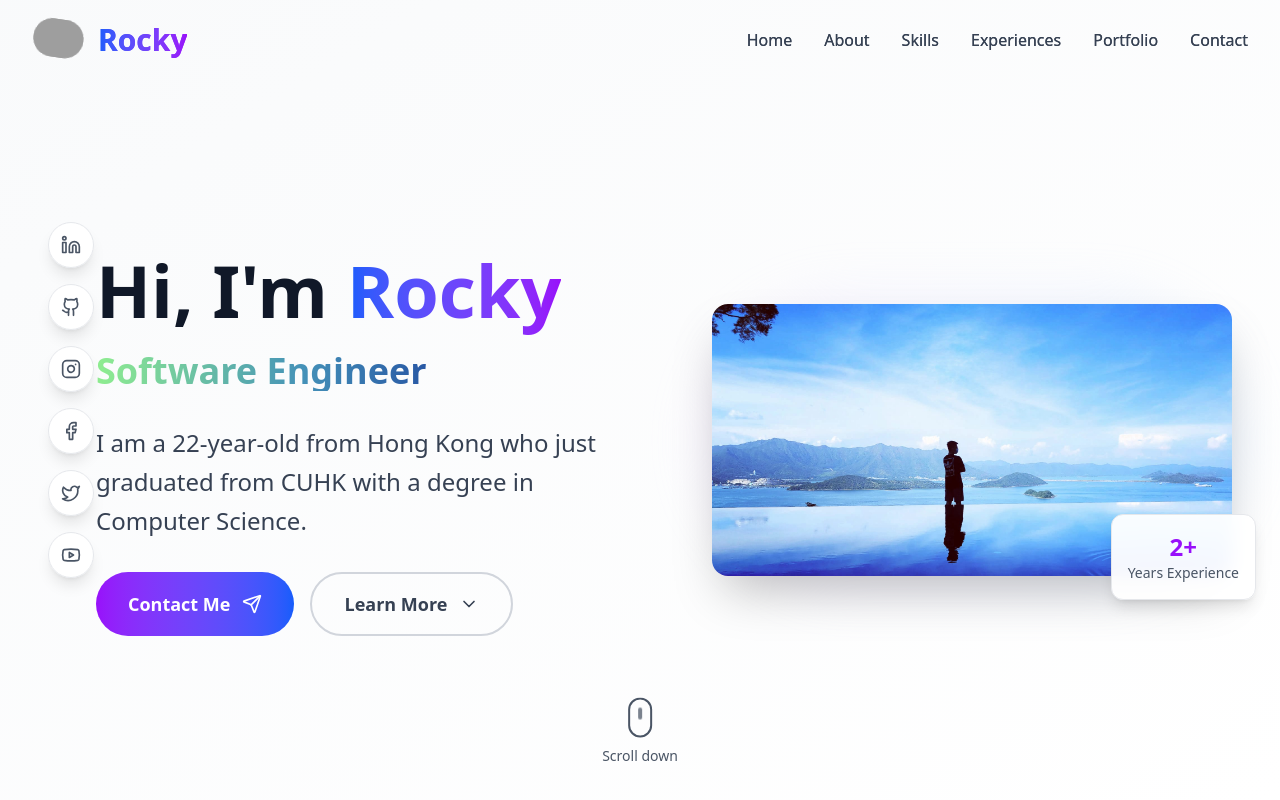
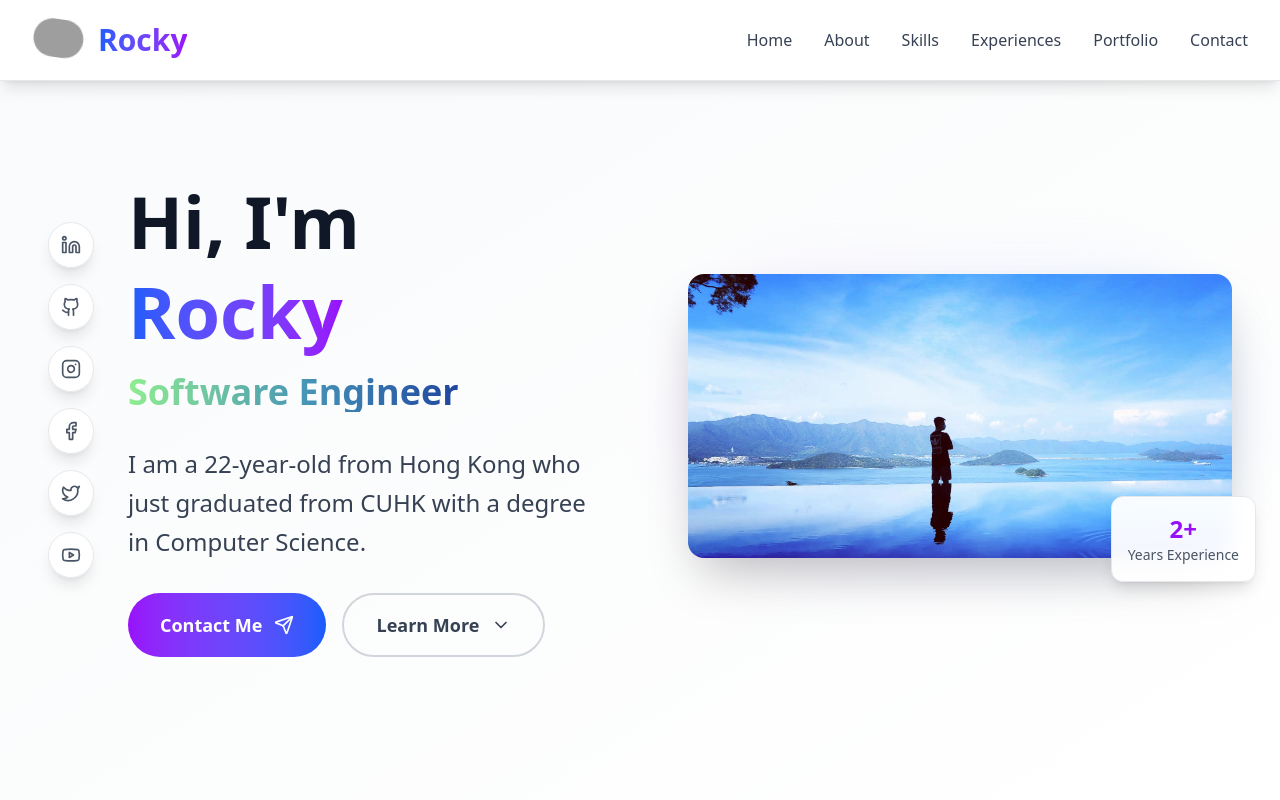
Before and after one commit to Rocky4869/portfolio, a Next.js app: page / in a window 1280 px wide. Built offline with nearby package versions, Linux system fonts and the light colour scheme; grey boxes are pictures that could not be loaded.

Commit message:
Refactor layout by removing Header component, simplify Header functionality by eliminating scroll effect, and update SideBar icon colors for better branding consistency.

```diff
--- a/app/layout.tsx
+++ b/app/layout.tsx
@@ -1,6 +1,5 @@
 import type { Metadata } from "next";
 import "./globals.css";
-import Header from "@/components/Header";
 
 export const metadata: Metadata = {
   title: "Rocky's Portfolio",
@@ -14,10 +13,7 @@ export default function RootLayout({
 }>) {
   return (
     <html lang="en">
-      <body className="">
-        <Header />
-        {children}
-      </body>
+      <body className="">{children}</body>
     </html>
   );
 }
--- a/components/Header.tsx
+++ b/components/Header.tsx
@@ -1,5 +1,5 @@
 "use client";
-import React, { useState, useEffect } from "react";
+import React, { useState } from "react";
 import { X, Menu } from "lucide-react";
 import Link from "next/link";
 import { useRouter } from "next/navigation";
@@ -17,18 +17,7 @@ const navItems = [
 
 export default function Header() {
   const [isOpen, setIsOpen] = useState(false);
-  const [scrolled, setScrolled] = useState(false);
   const router = useRouter();
-
-  useEffect(() => {
-    const handleScroll = () => {
-      const isScrolled = window.scrollY > 20;
-      setScrolled(isScrolled);
-    };
-
-    window.addEventListener("scroll", handleScroll);
-    return () => window.removeEventListener("scroll", handleScroll);
-  }, []);
 
   const scrollToSection = (href: string) => {
     const element = document.querySelector(href);
@@ -40,13 +29,7 @@ export default function Header() {
   };
 
   return (
-    <header
-      className={`fixed top-0 left-0 right-0 z-50 transition-all duration-300 ${
-        scrolled
-          ? "bg-white/95 backdrop-blur-md shadow-lg border-b border-gray-200"
-          : "bg-transparent"
-      }`}
-    >
+    <header className="fixed top-0 left-0 right-0 z-50 transition-all duration-300 bg-white/95 backdrop-blur-md shadow-lg border-b border-gray-200">
       <div className="max-w-7xl mx-auto px-4 sm:px-6 lg:px-8">
         <div className="flex justify-between items-center h-16 lg:h-20">
           {/* Logo/Brand */}
@@ -84,7 +67,7 @@ export default function Header() {
           {/* Mobile menu button */}
           <button
             onClick={() => setIsOpen(!isOpen)}
-            className="lg:hidden p-2 rounded-md text-gray-700 hover:text-[#9c57e0] hover:bg-gray-100 transition-colors duration-200"
+            className="lg:hidden p-2 rounded-md text-gray-700  hover:text-[#9c57e0] hover:bg-gray-100 transition-colors duration-200"
             aria-label="Toggle mobile menu"
           >
             {isOpen ? <X className="w-6 h-6" /> : <Menu className="w-6 h-6" />}
@@ -95,7 +78,7 @@ export default function Header() {
         <div
           className={`lg:hidden transition-all duration-300 ease-in-out ${
             isOpen
-              ? "max-h-96 opacity-100"
+              ? "max-h-96 opacity-100 "
               : "max-h-0 opacity-0 overflow-hidden"
           }`}
         >
--- a/components/Hero.tsx
+++ b/components/Hero.tsx
@@ -22,12 +22,12 @@ export default function Hero() {
   return (
     <section
       id="home"
-      className="min-h-screen flex items-center justify-center relative overflow-hidden bg-gradient-to-br from-gray-50 to-white pt-20"
+      className="min-h-screen flex items-center justify-center relative overflow-hidden bg-gradient-to-br from-gray-50 to-white pt-20 pb-12"
     >
-      <div className="max-w-7xl mx-auto px-4 sm:px-6 lg:px-8 xl:px-12 py-16 lg:py-20 lg:pl-20 xl:pl-24">
+      <div className="max-w-7xl mx-auto px-4 sm:px-6 lg:px-8 xl:px-12 py-16 lg:py-20">
         <div className="grid xl:grid-cols-2 gap-8 lg:gap-12 xl:gap-16 2xl:gap-20 items-center">
           {/* Left Content */}
-          <div className="space-y-6 lg:space-y-8 text-center xl:text-left xl:pr-4 2xl:pr-8">
+          <div className="space-y-6 lg:space-y-8 text-center xl:text-left xl:pr-4 xl:pl-20 2xl:pr-8">
             <div className="space-y-3 lg:space-y-4">
               <h1 className="text-3xl sm:text-4xl md:text-5xl lg:text-6xl xl:text-7xl font-bold text-gray-900 leading-tight">
                 Hi, I&apos;m{" "}
@@ -95,21 +95,6 @@ export default function Hero() {
           </div>
         </div>
       </div>
-
-      {/* Scroll indicator */}
-      <div className="absolute bottom-8 left-1/2 transform -translate-x-1/2 animate-bounce">
-        <button
-          onClick={scrollToAbout}
-          className="flex flex-col items-center gap-2 text-gray-600 hover:text-purple-600 transition-colors duration-200 group"
-        >
-          <div className="w-6 h-10 border-2 border-current rounded-full flex justify-center">
-            <div className="w-1 h-3 bg-current rounded-full mt-2 animate-pulse"></div>
-          </div>
-          <span className="text-sm font-medium group-hover:translate-y-1 transition-transform duration-200">
-            Scroll down
-          </span>
-        </button>
-      </div>
     </section>
   );
 }
--- a/components/SideBar.tsx
+++ b/components/SideBar.tsx
@@ -15,37 +15,37 @@ export default function SideBar() {
       name: "LinkedIn",
       icon: Linkedin,
       href: "https://www.linkedin.com/in/rocky-lok-ki-tam/",
-      color: "hover:text-blue-600",
+      color: "hover:text-[#0077b5]",
     },
     {
       name: "GitHub",
       icon: Github,
       href: "https://github.com/rocky4869",
-      color: "hover:text-gray-800",
+      color: "hover:text-[#181717]",
     },
     {
       name: "Instagram",
       icon: Instagram,
       href: "https://www.instagram.com/loki_1009/",
-      color: "hover:text-pink-600",
+      color: "hover:text-[#e1306c]",
     },
     {
       name: "Facebook",
       icon: Facebook,
       href: "https://www.facebook.com/profile.php?id=100007671552746",
-      color: "hover:text-blue-600",
+      color: "hover:text-[#1877f2]",
     },
     {
       name: "Twitter",
       icon: Twitter,
       href: "https://twitter.com/TamKi13059439",
-      color: "hover:text-black",
+      color: "hover:text-[#1d9bf0]",
     },
     {
       name: "YouTube",
       icon: Youtube,
       href: "https://www.youtube.com/channel/UCxq4ZUStvhnKmQHPOyXGZEw",
-      color: "hover:text-red-600",
+      color: "hover:text-[#ff0000]",
     },
   ];
 
```
